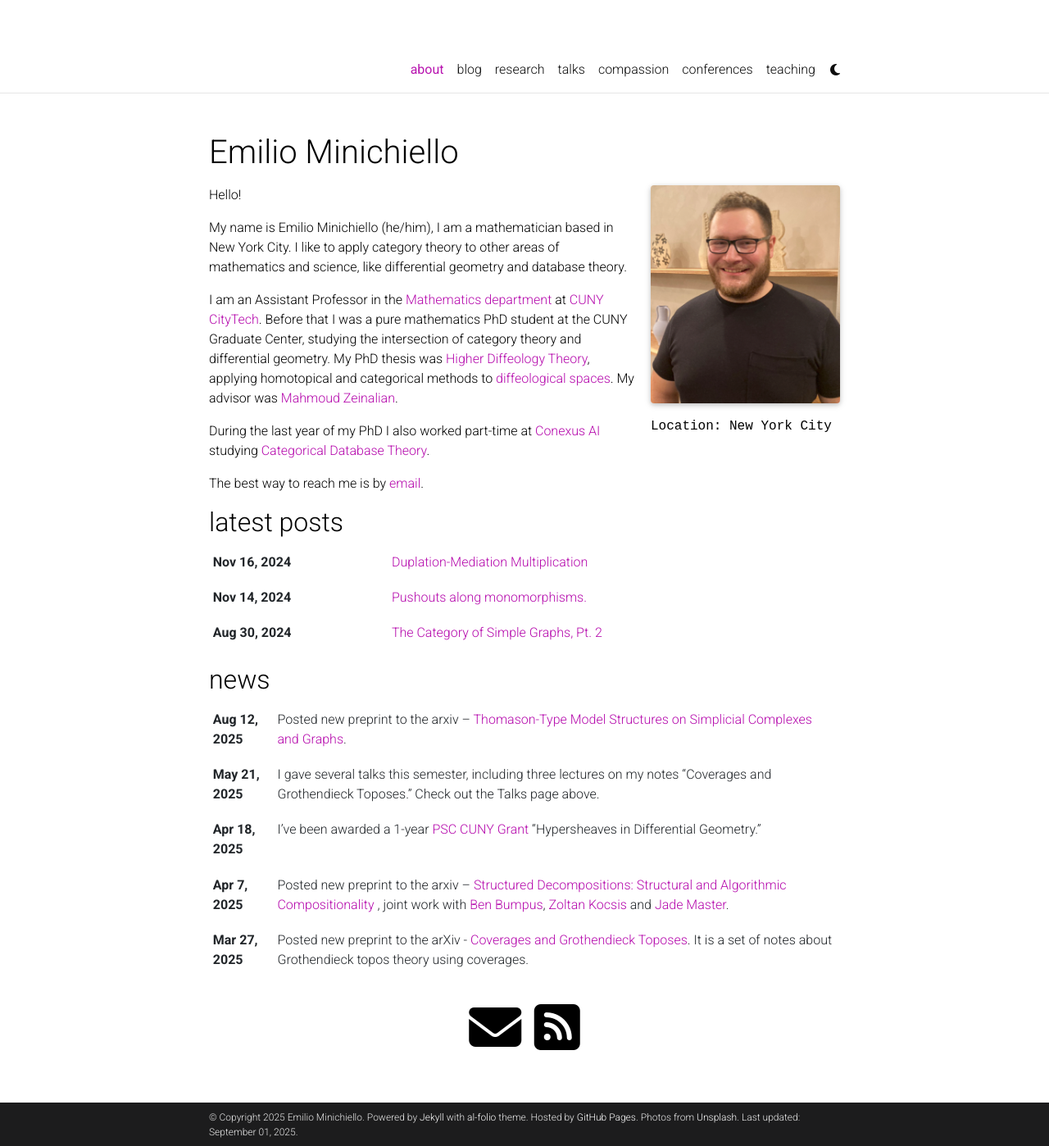
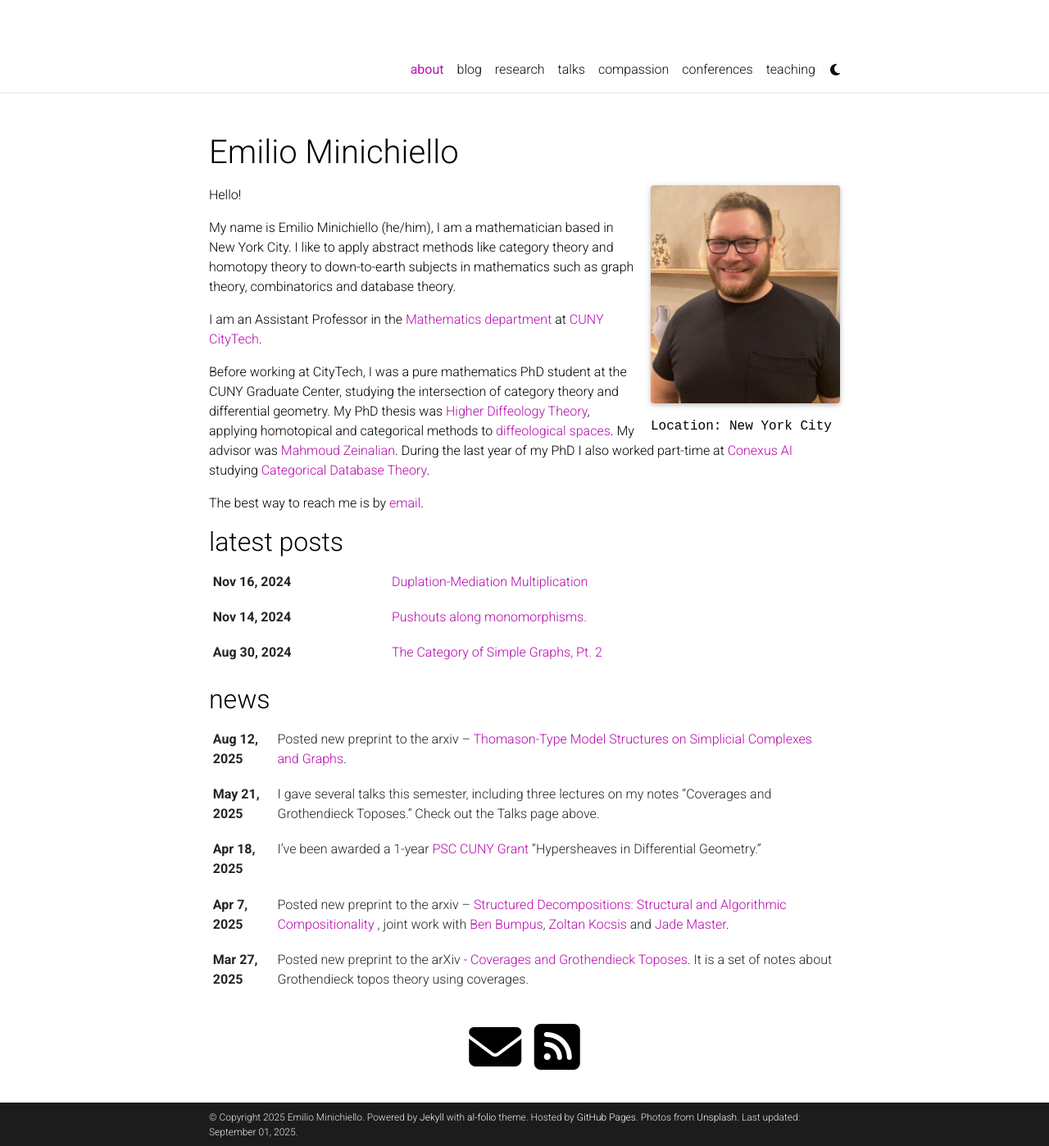
Before and after one commit to eminichiello67/eminichiello67.github.io, a Jekyll site: the page built from _pages/about.md, in a window 1280 px wide and 1398 px high. Shown: the whole window at 82% size. Built offline with Jekyll 4.4.1, drawn with Linux system fonts in a browser that asks for light colours; full-size pictures stand in for the smaller copies a plugin makes; comment, search, counter and statistics services are not loaded; a style sheet for code colours, icons or effects is not loaded.

Commit message:
Changed About Me and reordered teaching and conferences

```diff
--- a/_pages/about.md
+++ b/_pages/about.md
@@ -19,10 +19,10 @@ social: true  # includes social icons at the bottom of the page
 
 Hello!
 
-My name is Emilio Minichiello (he/him), I am a mathematician based in New York City. I like to apply category theory to other areas of mathematics and science, like differential geometry and database theory.
+My name is Emilio Minichiello (he/him), I am a mathematician based in New York City. I like to apply abstract methods like category theory and homotopy theory to down-to-earth subjects in mathematics such as graph theory, combinatorics and database theory.
 
-I am an Assistant Professor in the [Mathematics department](https://www.citytech.cuny.edu/mathematics/#) at [CUNY CityTech](https://www.citytech.cuny.edu/). Before that I was a pure mathematics PhD student at the CUNY Graduate Center, studying the intersection of category theory and differential geometry. My PhD thesis was [Higher Diffeology Theory](https://academicworks.cuny.edu/gc_etds/5759/), applying homotopical and categorical methods to [diffeological spaces](https://math.huji.ac.il/~piz/documents/AITD.pdf). My advisor was [Mahmoud Zeinalian](https://www.zeinalian.com/).
+I am an Assistant Professor in the [Mathematics department](https://www.citytech.cuny.edu/mathematics/#) at [CUNY CityTech](https://www.citytech.cuny.edu/).
 
-During the last year of my PhD I also worked part-time at [Conexus AI](https://conexus.com/) studying [Categorical Database Theory](https://www.categoricaldata.net/).
+Before working at CityTech, I was a pure mathematics PhD student at the CUNY Graduate Center, studying the intersection of category theory and differential geometry. My PhD thesis was [Higher Diffeology Theory](https://academicworks.cuny.edu/gc_etds/5759/), applying homotopical and categorical methods to [diffeological spaces](https://math.huji.ac.il/~piz/documents/AITD.pdf). My advisor was [Mahmoud Zeinalian](https://www.zeinalian.com/). During the last year of my PhD I also worked part-time at [Conexus AI](https://conexus.com/) studying [Categorical Database Theory](https://www.categoricaldata.net/).
 
 The best way to reach me is by [email](mailto:Emilio.Minichielloepstein04@citytech.cuny.edu).
```
Also changed, not shown: _pages/conferences.md (+4 -4 lines), _pages/teaching.md (+9 -10 lines).
